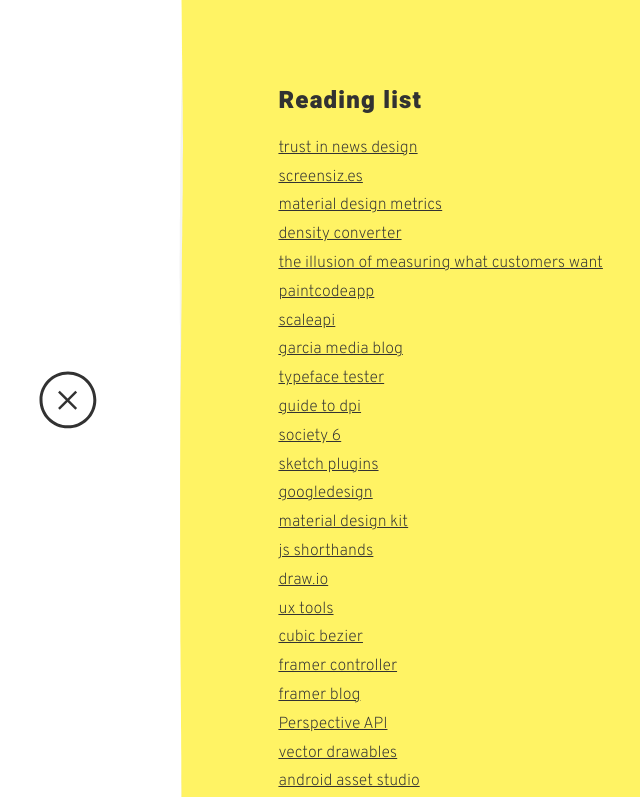
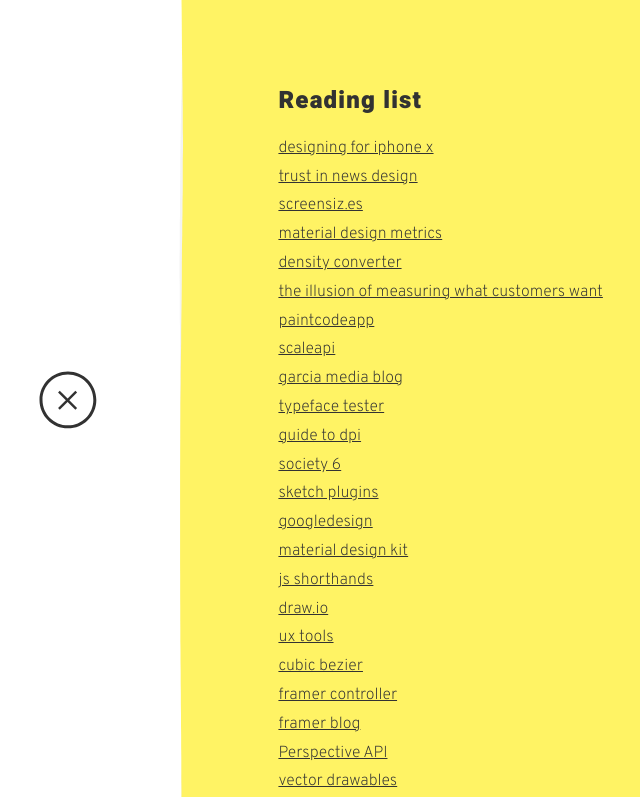
Before and after one commit to mattiapazienti/mattiapazienti.github.io, a plain HTML site: page index.html in a window 1280 px wide. Both pictures are taken after a click on the element 113 px from the left and 400 px from the top of the page. Shown: the top 797 px of the page, without its empty margins (45-685 px from the left). Drawn offline with nearby package versions, Linux system fonts and the light colour scheme.

Commit message:
Update index.html

```diff
--- a/index.html
+++ b/index.html
@@ -151,6 +151,7 @@
             <section class="readings" style="display:none;">
                 <h4>Reading list</h4>
                 <ul class="rlist">
+	            <li><a href="https://blog.prototypr.io/designing-for-the-iphone-x-4239d5ac736c" target="_blank">designing for iphone x</a></li>
 	            <li><a href="https://qz.com/1018086/this-design-detail-determines-if-you-trust-your-news-sources/" target="_blank">trust in news design</a></li>
                     <li><a href="http://screensiz.es" target="_blank">screensiz.es</a></li>
                     <li><a href="https://material.io/devices/" target="_blank">material design metrics</a></li>
```
